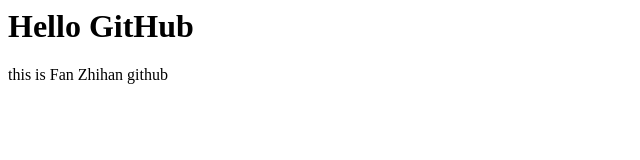
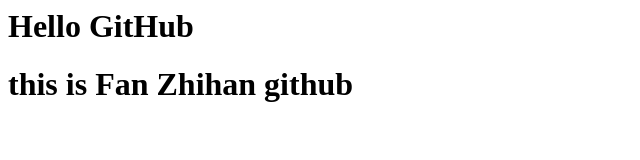
Before and after one commit to cxyfzh/cxyfzh.github.io, a plain HTML site: page index.html in a window 1280 px wide. Shown: the whole page, without its empty margins (0-640 px from the left). Drawn offline with Linux system fonts and the light colour scheme.

Commit message:
Update index.html

```diff
--- a/index.html
+++ b/index.html
@@ -1,2 +1,2 @@
 <h1>Hello GitHub</h1>
-<p> this is Fan Zhihan github<p>
+<h1> this is Fan Zhihan github<h1>
```
